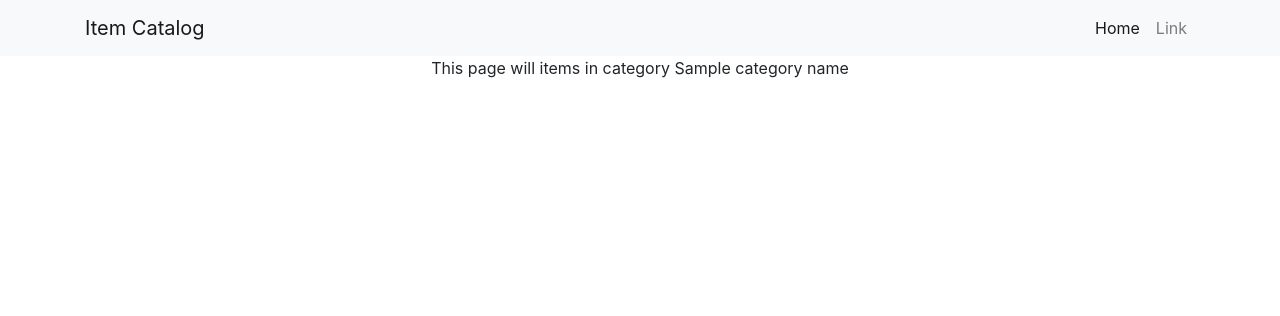
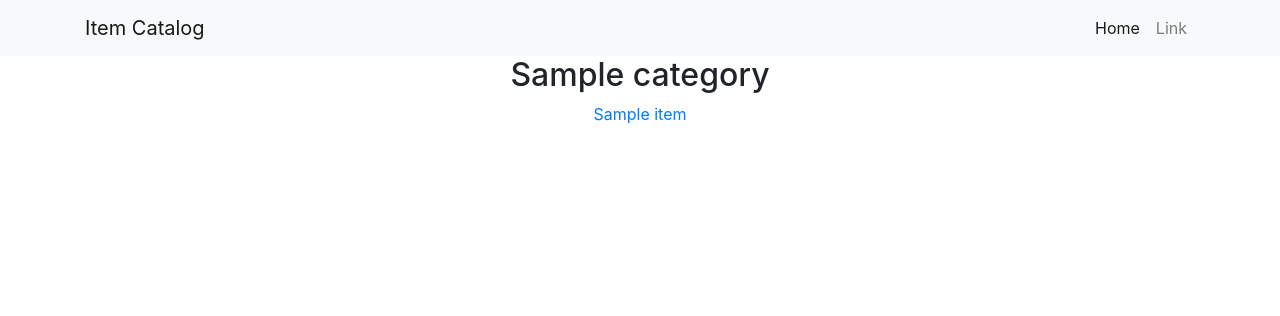
Before and after one commit to pranav1511/udacity-item-catalog, a Flask app: template templates/items.html in a window 1280 px wide. Shown: the top 316 px of the page. Run offline with Flask 2, Linux system fonts and the light colour scheme; the template is opened without the code that fills it: most values are stand-ins (such as "Sample title", 1, 10 or a date in 2020); some libraries are stand-ins or nearby versions.

Commit message:
Add function to show items in a category

```diff
--- a/application.py
+++ b/application.py
@@ -22,7 +22,11 @@ def show_catalog():
 @app.route('/catalog/<string:category_name>/')
 @app.route('/catalog/<string:category_name>/items/')
 def show_items(category_name):
-    return render_template('items.html', category_name=category_name)
+    category = dbSession.query(Category).filter_by(
+        name=category_name).one()
+    items = dbSession.query(Item).filter_by(
+        category_id=category.id).all()
+    return render_template('items.html', category=category, items=items)
 
 
 @app.route('/catalog/new/', methods=['GET', 'POST'])
--- a/templates/items.html
+++ b/templates/items.html
@@ -47,7 +47,10 @@
 
     <div class="container">
         <div class="text-center">
-            <p>This page will items in category {{category_name}}</p>
+            <h2>{{category.name}}</h2>
+            {% for item in items %}
+            <a href="#">{{item.name}}</a>
+            <br> {% endfor %}
         </div>
     </div>
 </body>
```
